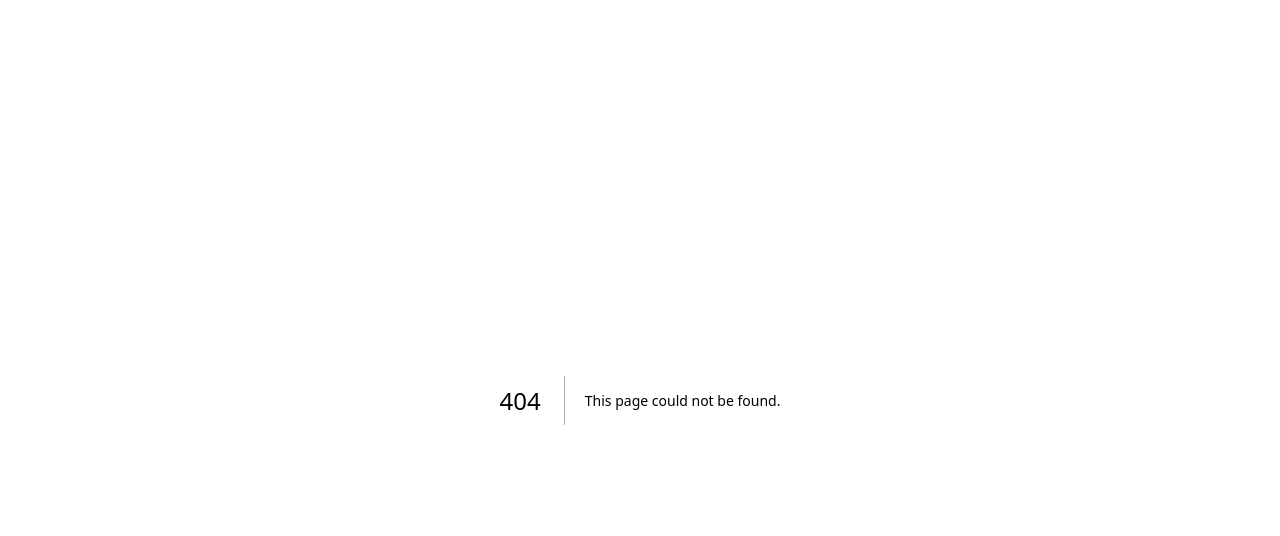
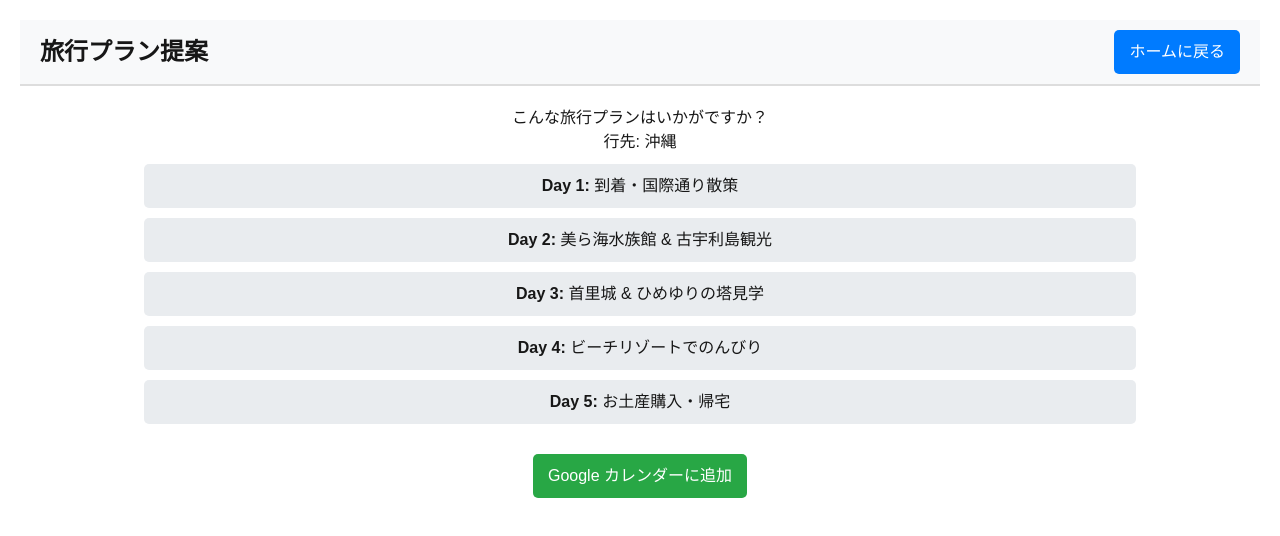
Before and after one commit to kazhorse/ai-trip-planner, a Next.js app: page /plan in a window 1280 px wide. Before the commit this address had no page. Shown: the top 536 px of the page. Built offline with nearby package versions, Linux system fonts and the light colour scheme.

Commit message:
ホーム画面と旅行プラン提案画面作成

```diff
--- a/app/page.tsx
+++ b/app/page.tsx
@@ -1,103 +1,29 @@
-import Image from "next/image";
+// app/page.tsx
+'use client';
+
+import { useRouter } from 'next/navigation';
+import styles from '../styles/Home.module.css';
 
 export default function Home() {
+  const router = useRouter();
+
   return (
-    <div className="grid grid-rows-[20px_1fr_20px] items-center justify-items-center min-h-screen p-8 pb-20 gap-16 sm:p-20 font-[family-name:var(--font-geist-sans)]">
-      <main className="flex flex-col gap-[32px] row-start-2 items-center sm:items-start">
-        <Image
-          className="dark:invert"
-          src="/next.svg"
-          alt="Next.js logo"
-          width={180}
-          height={38}
-          priority
-        />
-        <ol className="list-inside list-decimal text-sm/6 text-center sm:text-left font-[family-name:var(--font-geist-mono)]">
-          <li className="mb-2 tracking-[-.01em]">
-            Get started by editing{"AI旅行プランナー"}
-            <code className="bg-black/[.05] dark:bg-white/[.06] px-1 py-0.5 rounded font-[family-name:var(--font-geist-mono)] font-semibold">
-              app/page.tsx
-            </code>
-            .
-          </li>
-          <li className="tracking-[-.01em]">
-            Save and see your changes instantly.
-          </li>
-        </ol>
+    <div className={styles.container}>
+      {/* ヘッダー */}
+      <header className={styles.header}>
+        <h1 className={styles.title}>AI旅行プランナー</h1>
+        <button className={styles.button} onClick={() => alert('このアプリはAIを使って旅行プランを作成します！')}>
+          アプリの説明
+        </button>
+      </header>
 
-        <div className="flex gap-4 items-center flex-col sm:flex-row">
-          <a
-            className="rounded-full border border-solid border-transparent transition-colors flex items-center justify-center bg-foreground text-background gap-2 hover:bg-[#383838] dark:hover:bg-[#ccc] font-medium text-sm sm:text-base h-10 sm:h-12 px-4 sm:px-5 sm:w-auto"
-            href="https://vercel.com/new?utm_source=create-next-app&utm_medium=appdir-template-tw&utm_campaign=create-next-app"
-            target="_blank"
-            rel="noopener noreferrer"
-          >
-            <Image
-              className="dark:invert"
-              src="/vercel.svg"
-              alt="Vercel logomark"
-              width={20}
-              height={20}
-            />
-            Deploy now
-          </a>
-          <a
-            className="rounded-full border border-solid border-black/[.08] dark:border-white/[.145] transition-colors flex items-center justify-center hover:bg-[#f2f2f2] dark:hover:bg-[#1a1a1a] hover:border-transparent font-medium text-sm sm:text-base h-10 sm:h-12 px-4 sm:px-5 w-full sm:w-auto md:w-[158px]"
-            href="https://nextjs.org/docs?utm_source=create-next-app&utm_medium=appdir-template-tw&utm_campaign=create-next-app"
-            target="_blank"
-            rel="noopener noreferrer"
-          >
-            Read our docs
-          </a>
-        </div>
+      {/* メインコンテンツ */}
+      <main>
+        <p>旅行プランを作成しましょう！</p>
+        <button className={styles.planButton} onClick={() => router.push('/plan')}>
+          旅行プラン作成
+        </button>
       </main>
-      <footer className="row-start-3 flex gap-[24px] flex-wrap items-center justify-center">
-        <a
-          className="flex items-center gap-2 hover:underline hover:underline-offset-4"
-          href="https://nextjs.org/learn?utm_source=create-next-app&utm_medium=appdir-template-tw&utm_campaign=create-next-app"
-          target="_blank"
-          rel="noopener noreferrer"
-        >
-          <Image
-            aria-hidden
-            src="/file.svg"
-            alt="File icon"
-            width={16}
-            height={16}
-          />
-          Learn
-        </a>
-        <a
-          className="flex items-center gap-2 hover:underline hover:underline-offset-4"
-          href="https://vercel.com/templates?framework=next.js&utm_source=create-next-app&utm_medium=appdir-template-tw&utm_campaign=create-next-app"
-          target="_blank"
-          rel="noopener noreferrer"
-        >
-          <Image
-            aria-hidden
-            src="/window.svg"
-            alt="Window icon"
-            width={16}
-            height={16}
-          />
-          Examples
-        </a>
-        <a
-          className="flex items-center gap-2 hover:underline hover:underline-offset-4"
-          href="https://nextjs.org?utm_source=create-next-app&utm_medium=appdir-template-tw&utm_campaign=create-next-app"
-          target="_blank"
-          rel="noopener noreferrer"
-        >
-          <Image
-            aria-hidden
-            src="/globe.svg"
-            alt="Globe icon"
-            width={16}
-            height={16}
-          />
-          Go to nextjs.org →
-        </a>
-      </footer>
     </div>
   );
 }
--- /dev/null
+++ b/app/plan/page.tsx
@@ -0,0 +1,64 @@
+// app/plan/page.tsx
+'use client'; // クライアントコンポーネントとして設定
+
+import { useState } from 'react';
+import { useRouter } from 'next/navigation';
+import styles from '../../styles/Plan.module.css';
+
+export default function Plan() {
+  const router = useRouter();
+
+  // 旅行プランのデータ（仮）
+  const destination = "沖縄";
+  const schedule = [
+    { day: 1, activity: "到着・国際通り散策" },
+    { day: 2, activity: "美ら海水族館 & 古宇利島観光" },
+    { day: 3, activity: "首里城 & ひめゆりの塔見学" },
+    { day: 4, activity: "ビーチリゾートでのんびり" },
+    { day: 5, activity: "お土産購入・帰宅" }
+  ];
+
+  // Google カレンダー用のURL生成
+  const handleAddToCalendar = () => {
+    const baseUrl = "https://www.google.com/calendar/render?action=TEMPLATE";
+    const text = `沖縄旅行プラン`;
+    const details = schedule.map((item) => `Day ${item.day}: ${item.activity}`).join("%0A");
+    const location = destination;
+    const startDate = "20250401"; // 仮の日程 YYYYMMDD
+    const endDate = "20250405"; // 仮の日程 YYYYMMDD
+
+    const googleCalendarUrl = `${baseUrl}&text=${encodeURIComponent(text)}&details=${encodeURIComponent(details)}&location=${encodeURIComponent(location)}&dates=${startDate}/${endDate}`;
+
+    window.open(googleCalendarUrl, "_blank");
+  };
+
+  return (
+    <div className={styles.container}>
+      {/* ヘッダー */}
+      <header className={styles.header}>
+        <h1 className={styles.title}>旅行プラン提案</h1>
+        <button className={styles.button} onClick={() => router.push('/')}>
+          ホームに戻る
+        </button>
+      </header>
+
+      {/* メインコンテンツ */}
+      <main className={styles.content}>
+        <h2>こんな旅行プランはいかがですか？</h2>
+        <h3>行先: {destination}</h3>
+
+        <ul className={styles.schedule}>
+          {schedule.map((item) => (
+            <li key={item.day}>
+              <strong>Day {item.day}:</strong> {item.activity}
+            </li>
+          ))}
+        </ul>
+
+        <button className={styles.addCalendarButton} onClick={handleAddToCalendar}>
+          Google カレンダーに追加
+        </button>
+      </main>
+    </div>
+  );
+}
--- /dev/null
+++ b/styles/Home.module.css
@@ -0,0 +1,35 @@
+/* styles/Home.module.css */
+.container {
+    text-align: center;
+    padding: 20px;
+  }
+
+  .header {
+    display: flex;
+    justify-content: space-between;
+    align-items: center;
+    padding: 10px 20px;
+    background-color: #f8f9fa;
+    border-bottom: 2px solid #ddd;
+  }
+
+  .title {
+    font-size: 24px;
+    font-weight: bold;
+  }
+
+  .button, .planButton {
+    padding: 10px 15px;
+    font-size: 16px;
+    background-color: #007bff;
+    color: white;
+    border: none;
+    border-radius: 5px;
+    cursor: pointer;
+    display: inline-block;
+    margin-top: 20px;
+  }
+
+  .button:hover, .planButton:hover {
+    background-color: #0056b3;
+  }
--- /dev/null
+++ b/styles/Plan.module.css
@@ -0,0 +1,65 @@
+/* styles/Plan.module.css */
+.container {
+    text-align: center;
+    padding: 20px;
+  }
+
+  .header {
+    display: flex;
+    justify-content: space-between;
+    align-items: center;
+    padding: 10px 20px;
+    background-color: #f8f9fa;
+    border-bottom: 2px solid #ddd;
+  }
+
+  .title {
+    font-size: 24px;
+    font-weight: bold;
+  }
+
+  .button {
+    padding: 10px 15px;
+    font-size: 16px;
+    background-color: #007bff;
+    color: white;
+    border: none;
+    border-radius: 5px;
+    cursor: pointer;
+  }
+
+  .button:hover {
+    background-color: #0056b3;
+  }
+
+  .content {
+    margin-top: 20px;
+  }
+
+  .schedule {
+    list-style: none;
+    padding: 0;
+  }
+
+  .schedule li {
+    background: #e9ecef;
+    margin: 10px auto;
+    padding: 10px;
+    border-radius: 5px;
+    width: 80%;
+  }
+
+  .addCalendarButton {
+    margin-top: 20px;
+    padding: 10px 15px;
+    font-size: 16px;
+    background-color: #28a745;
+    color: white;
+    border: none;
+    border-radius: 5px;
+    cursor: pointer;
+  }
+
+  .addCalendarButton:hover {
+    background-color: #218838;
+  }
```
Also changed, not shown: package.json (+9 -7 lines), 1 other file (tests, documents, lock files or other folders).
